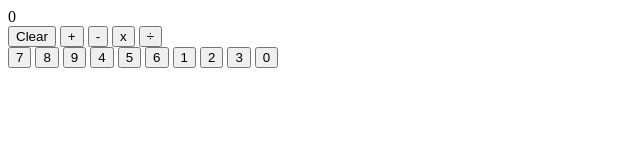
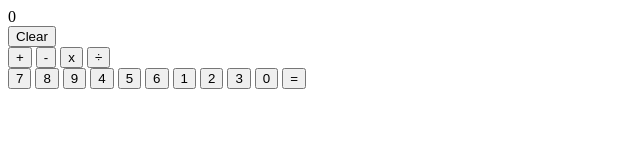
Before and after one commit to JHuggins11/odin-calculator, a plain HTML site: page index.html in a window 1280 px wide. Shown: the whole page, without its empty margins (0-640 px from the left). Drawn offline with Linux system fonts and the light colour scheme.

Commit message:
Add equals button

```diff
--- a/index.html
+++ b/index.html
@@ -13,8 +13,8 @@
         <div id="calculator">
             <div id="calc-display">0</div>
             <div id="calc-keys">
+                <button id="clear">Clear</button>
                 <div id="calc-operators">
-                    <button id="clear">Clear</button>
                     <button class="operator-button" id="add">+</button>
                     <button class="operator-button" id="subtract">-</button>
                     <button class="operator-button" id="multiply">x</button>
@@ -31,6 +31,7 @@
                     <button class="number-button">2</button>
                     <button class="number-button">3</button>
                     <button class="number-button">0</button>
+                    <button id="equals">=</button>
                 </div>
             </div>
         </div>
```
